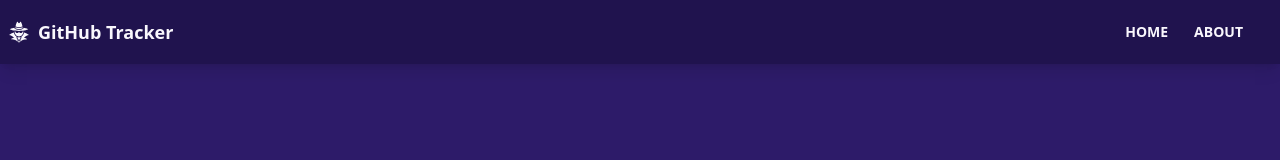
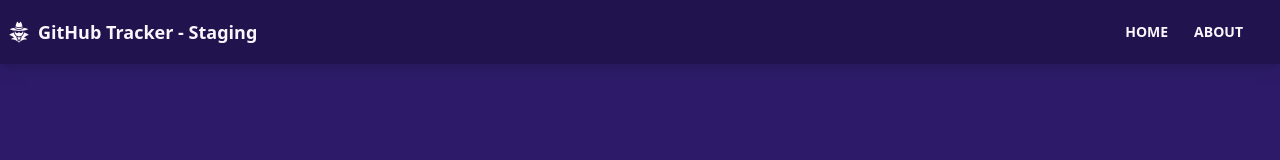
Before and after one commit to dagbay/github-finder, a React (Create React App) app: page / in a window 1280 px wide. Shown: the top 160 px of the page. Built offline with nearby package versions, Linux system fonts and the light colour scheme; no server answers.

Commit message:
Added staging to navbar

```diff
--- a/src/components/layout/Navbar.jsx
+++ b/src/components/layout/Navbar.jsx
@@ -9,7 +9,7 @@ function Navbar({title}) {
         <div className="flex-none px2 mx2">
           <GiSpy className='inline pr-2 text-3xl'/>
           <Link to='/' className='text-lg font-bold align-middle'>
-            {title}
+            {title} - Staging
           </Link>
         </div>
 
```
